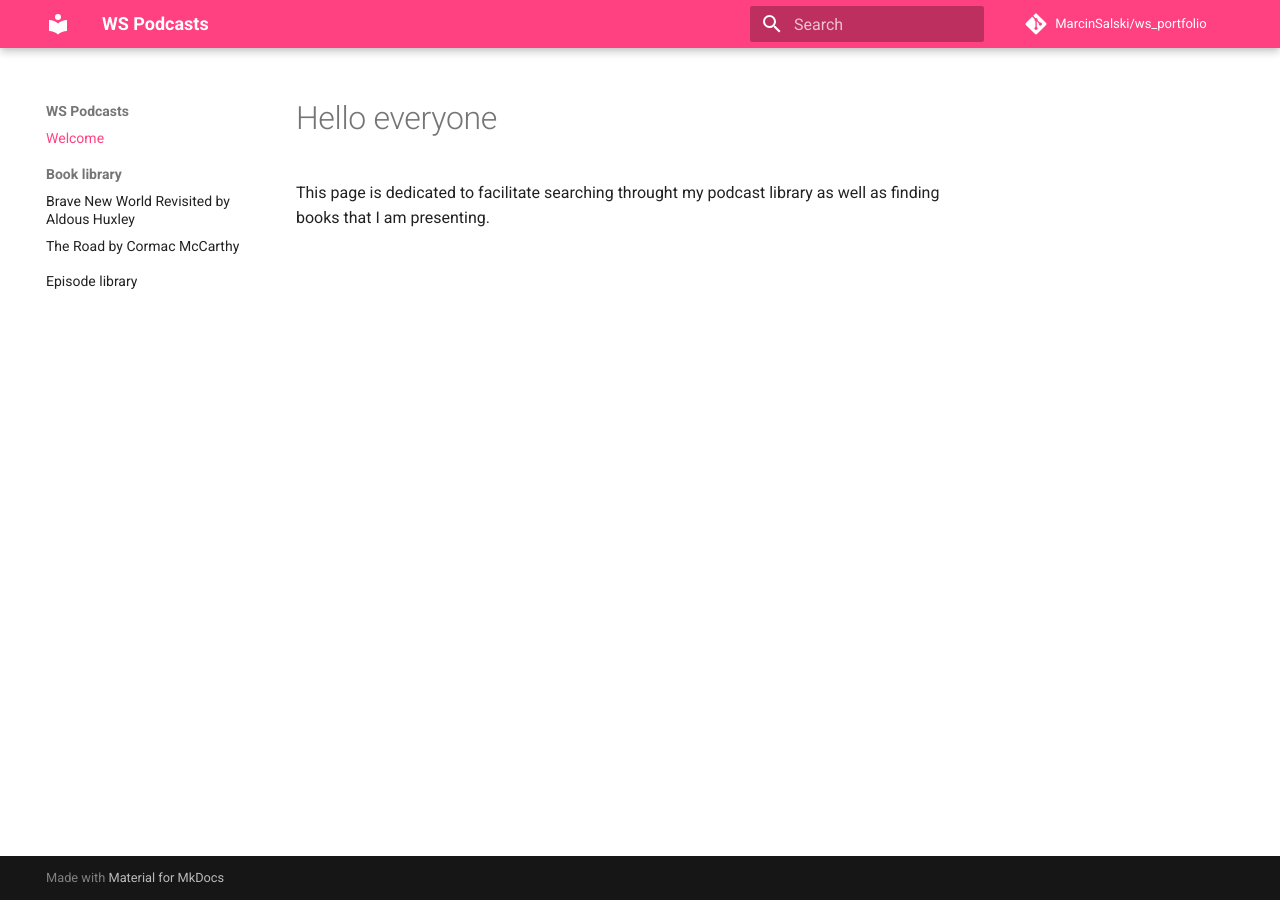
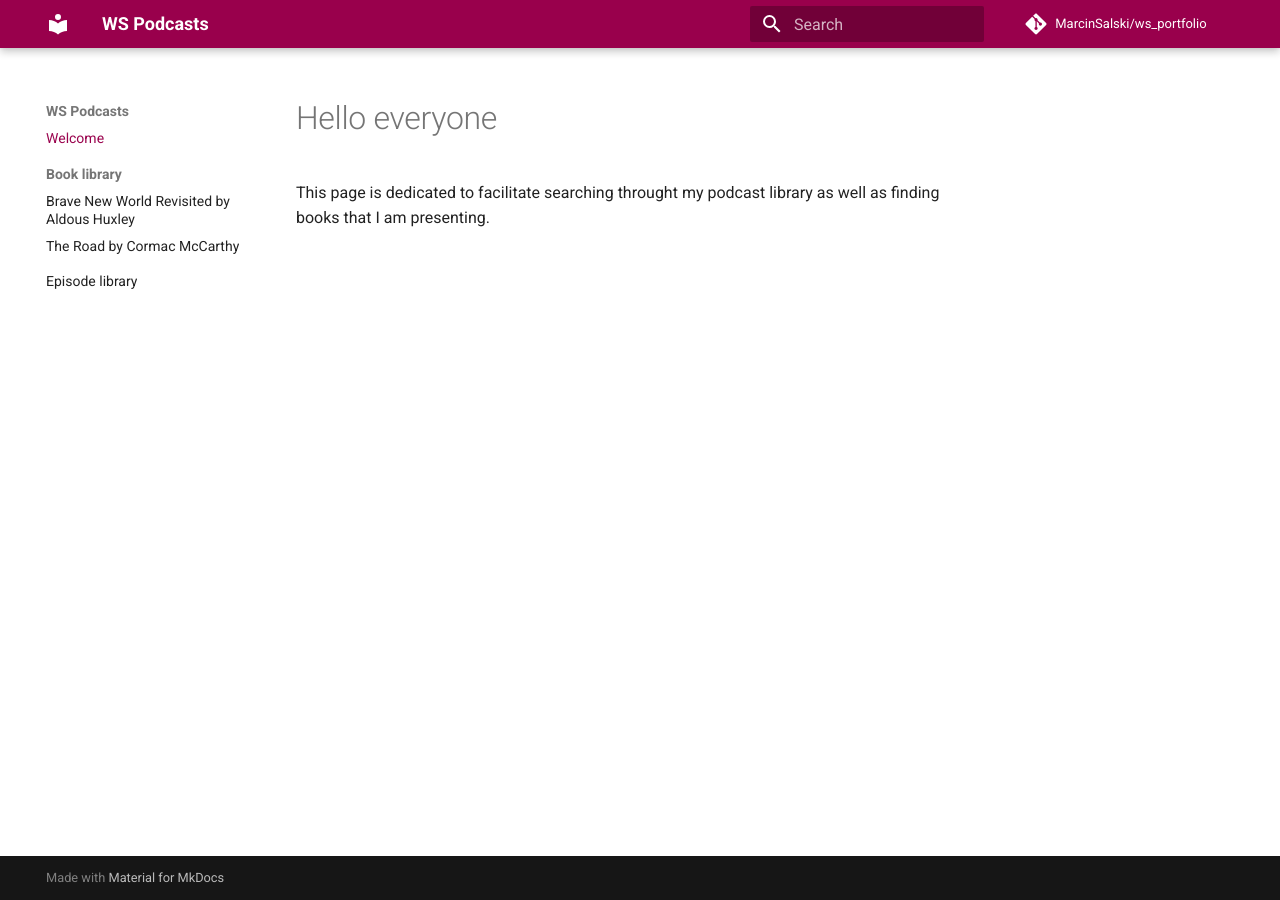
Before and after one commit to MarcinSalski/ws_portfolio, an MkDocs documentation site: the page built from docs/index.md, in a window 1280 px wide. Built offline with MkDocs 1.6.1 and Material for MkDocs 9.7.7, drawn with Linux system fonts in a browser that asks for light colours; comment, search, counter and statistics services are not loaded.

Commit message:
kolor Wojtka jako baza

```diff
--- a/docs/stylesheets/extra.css
+++ b/docs/stylesheets/extra.css
@@ -1,6 +1,6 @@
 :root {
   /* Kolor główny (navbar, nagłówki, elementy nawigacji) */
-  --md-primary-fg-color: rgb(255, 64, 129);
+  --md-primary-fg-color: rgb(153, 0, 76);
 
   /* Kolor akcentu (linki, przyciski, podświetlenia) */
   --md-accent-fg-color: rgb(33, 150, 243);
```
